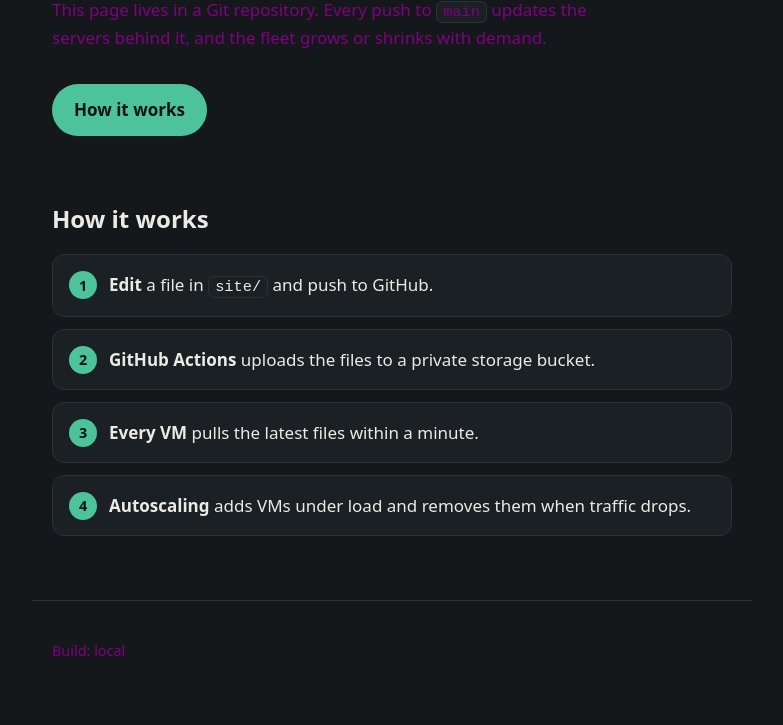
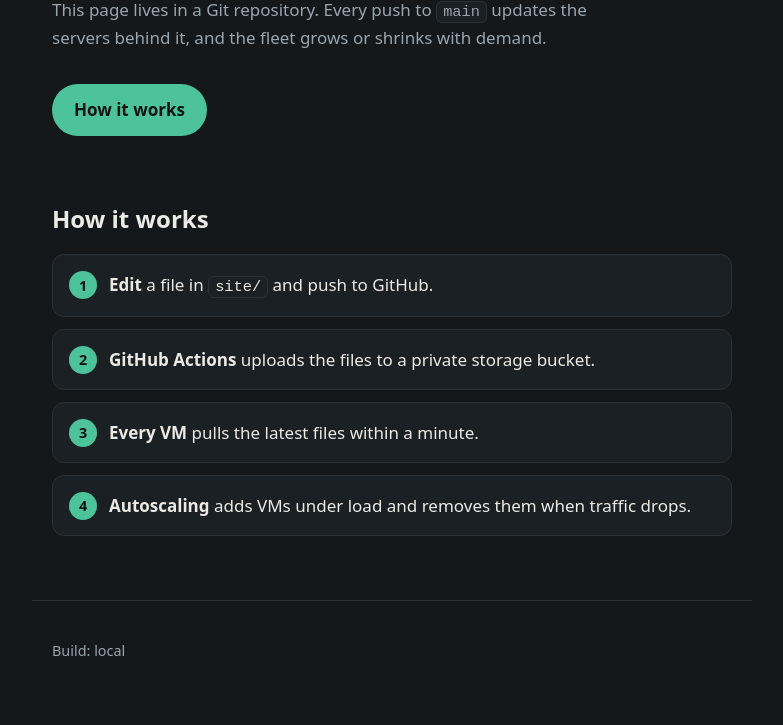
Before and after one commit to ericksenjadon/testing-coastIT, a plain HTML site: page index.html in a window 1280 px wide. Shown: the part 213-938 px from the top of the page, without its empty margins (248-1031 px from the left). Drawn offline with Linux system fonts and the dark colour scheme; no server answers.

Commit message:
Update style.css

```diff
--- a/style.css
+++ b/style.css
@@ -12,7 +12,7 @@
   :root {
     --bg: #14181b;
     --ink: #eceae4;
-    --muted: #800080;
+    --muted: #9aa5ad;
     --accent: #4cc39a;
     --accent-ink: #0d1411;
     --card: #1b2024;
```
